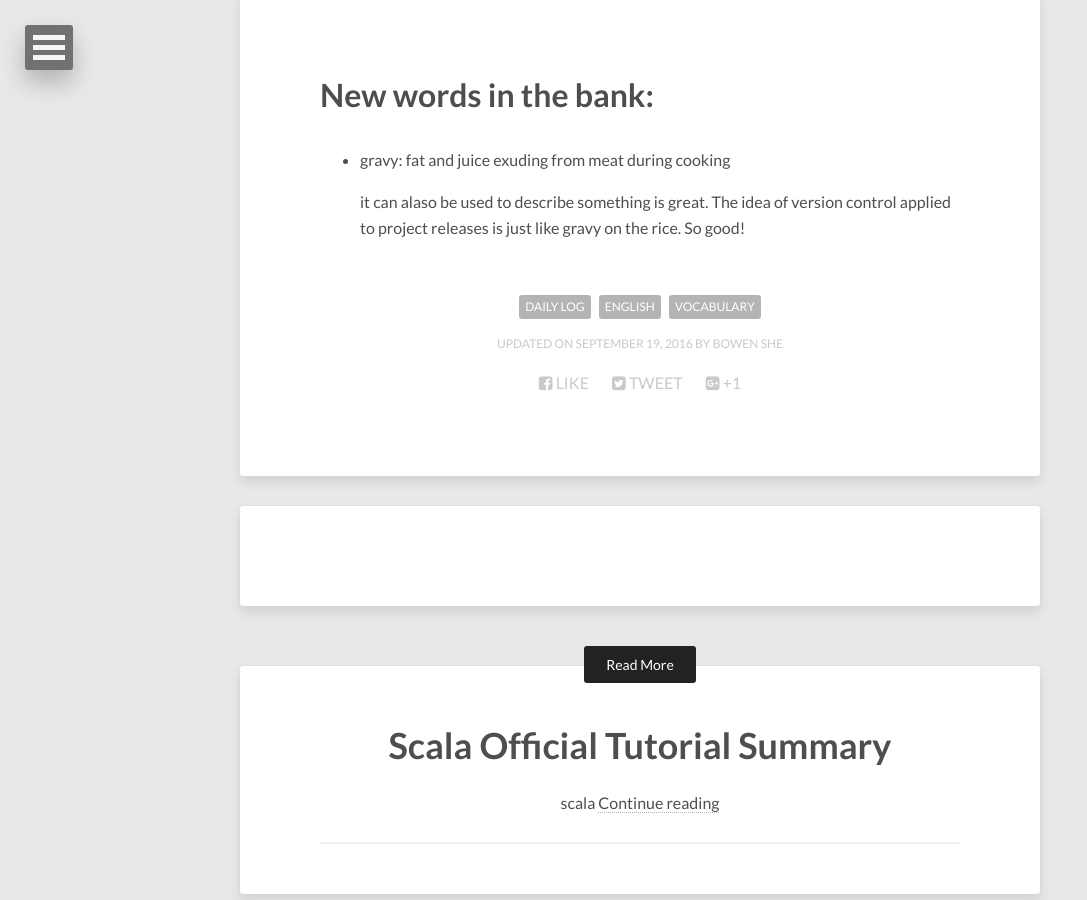
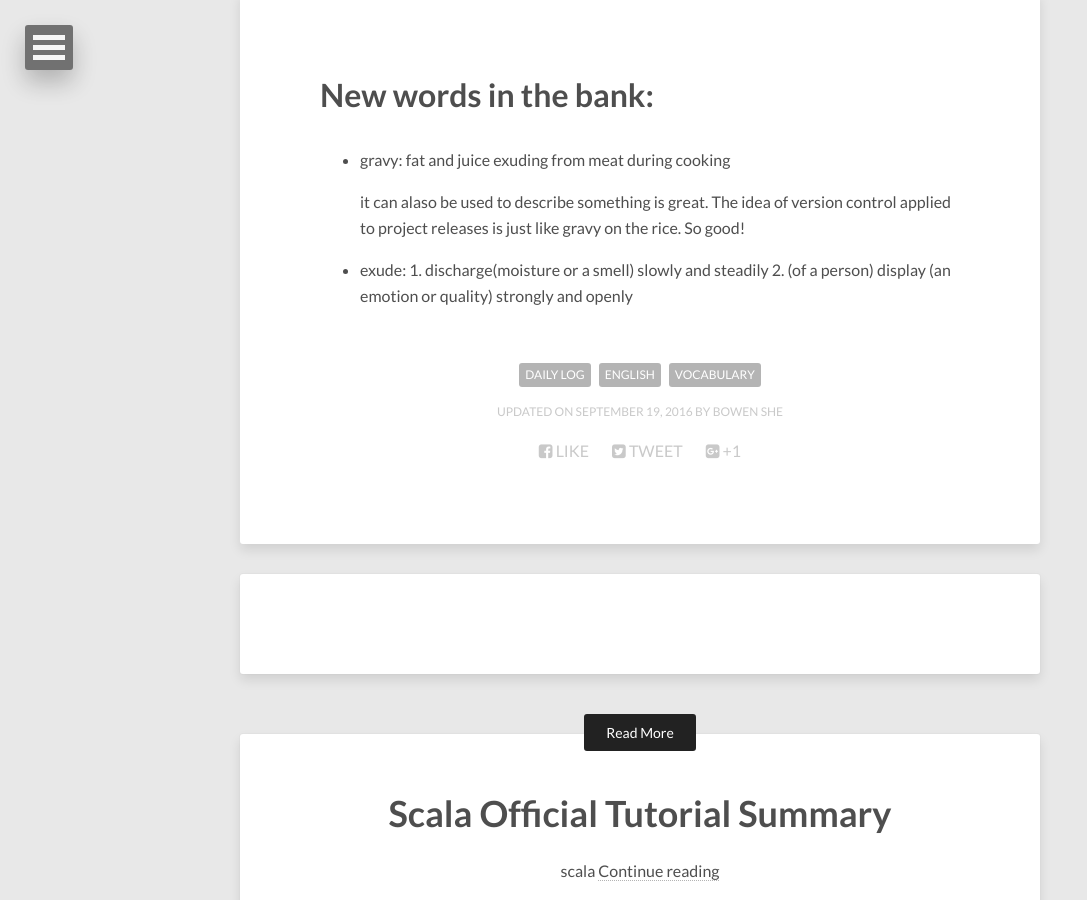
Before and after one commit to megaSpoon/megaSpoon.github.io, a Jekyll site: the page built from _posts/English/2016-09-20-incremental-learning.md, in a window 1280 px wide and 900 px high, scrolled down 458 px. Shown: the whole window, without its empty margins (0-1087 px from the left). Built offline with Jekyll 4.4.1, drawn with Linux system fonts in a browser that asks for light colours; nearby versions of some CDN libraries; comment, search, counter and statistics services are not loaded.

Commit message:
update post

```diff
--- a/_posts/English/2016-09-20-incremental-learning.md
+++ b/_posts/English/2016-09-20-incremental-learning.md
@@ -8,7 +8,7 @@ image:
   feature: abstract-3.jpg
   credit: dargadgetz
   creditlink: http://www.dargadgetz.com/ios-7-abstract-wallpaper-pack-for-iphone-5-and-ipod-touch-retina/
-link: http://www.scala-lang.org/docu/files/ScalaTutorial.pdf
+
 ---
 # New words in the bank:
 
@@ -16,3 +16,6 @@ link: http://www.scala-lang.org/docu/files/ScalaTutorial.pdf
 	fat and juice exuding from meat during cooking
 
 	it can alaso be used to describe something is great. The idea of version control applied to project releases is just like gravy on the rice. So good!
+ * exude:
+ 	1. discharge(moisture or a smell) slowly and steadily
+ 	2. (of a person) display (an emotion or quality) strongly and openly
```
Also changed, not shown: _posts/2016-09-19-scala-tutorial.md (+0 -2 lines).
